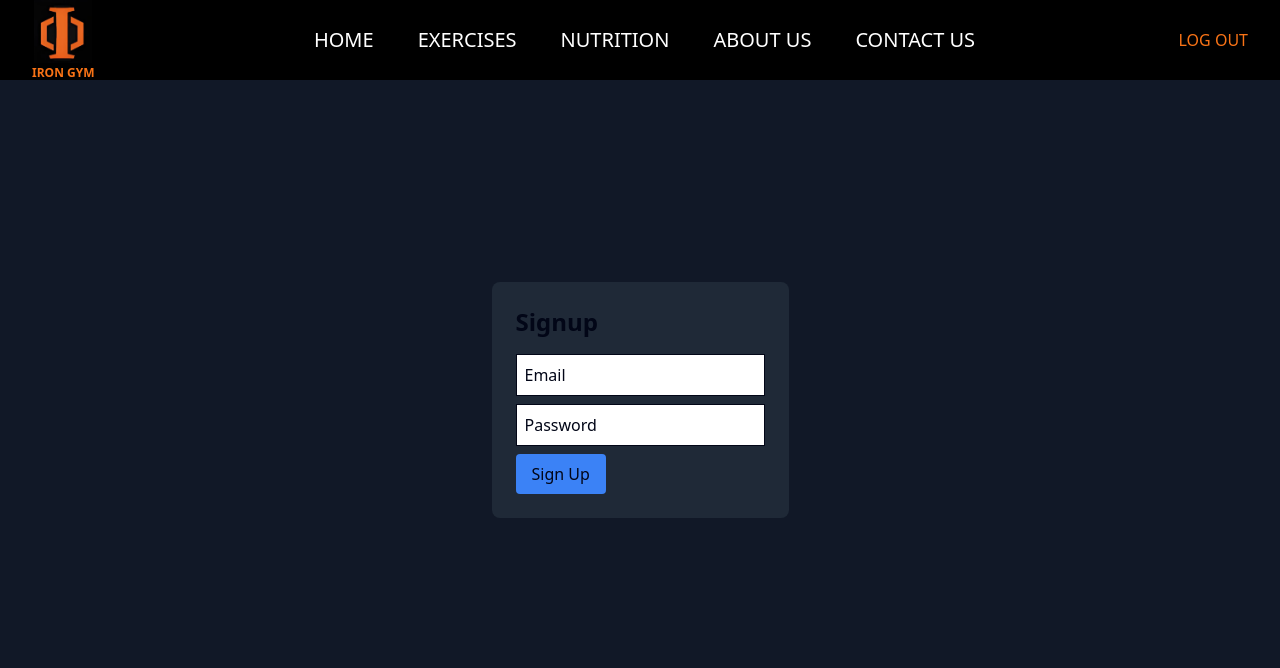
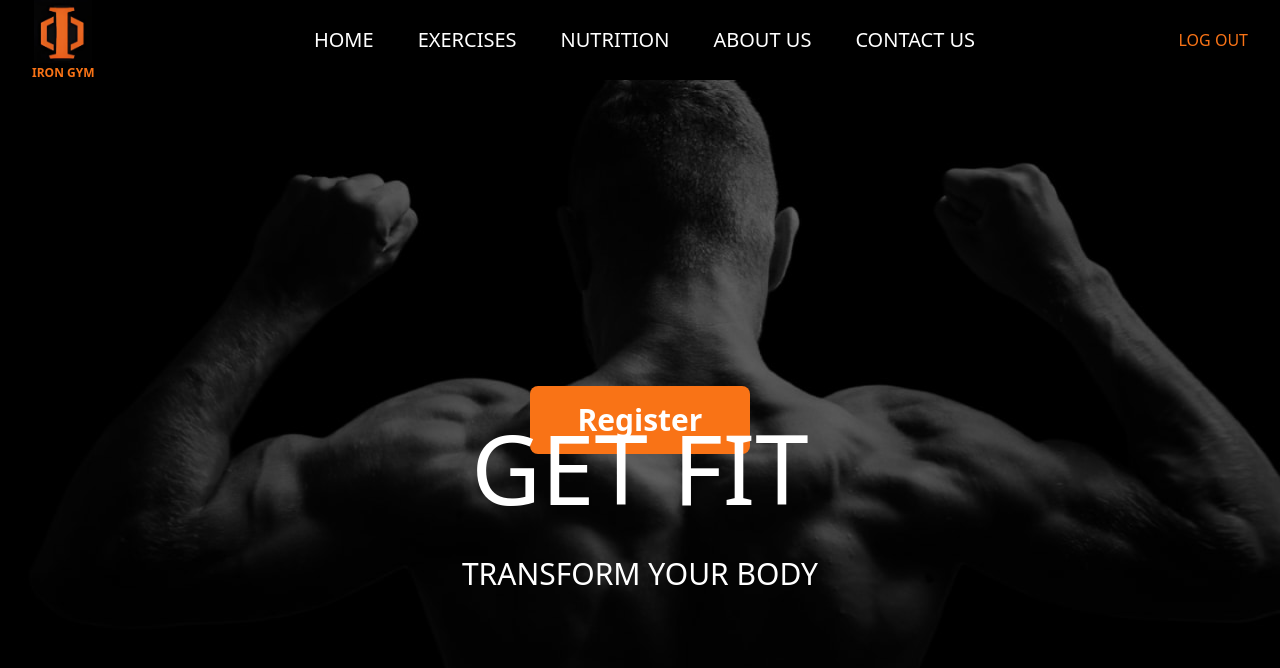
Before and after one commit to ferganiii/Iron-Gym, a React app in the folder iron-gym/: page /auth/signup in a window 1280 px wide. Shown: the top 668 px of the page. Built offline with nearby package versions, Linux system fonts and the light colour scheme; the HTML template or start-up script is replaced by a standard one; a web font is replaced by a local one.

Commit message:
Updated register design

```diff
--- a/iron-gym/src/Component/Home/Home.jsx
+++ b/iron-gym/src/Component/Home/Home.jsx
@@ -4,6 +4,7 @@ import bacKGROUND from '../../assets/bacKGROUND.jpeg';
 import imgeHome from '../../assets/imgeHome.jpeg';
 import man1Home from '../../assets/man1Home.png';
 import style from './Home.module.css';
+import { Link } from 'react-router-dom';
 
 export default function Home() {
   return (
@@ -26,7 +27,7 @@ export default function Home() {
             <h1 className="text-5xl sm:text-6xl md:text-8xl font-sans">GET FIT</h1>
             <p className="text-xl sm:text-2xl md:text-3xl mt-4 sm:mt-10">TRANSFORM YOUR BODY</p>
             <button className="mt-6 sm:mt-10 bg-orange-500 hover:bg-orange-600 text-white px-8 sm:px-12 py-3 sm:py-4 rounded-lg text-xl sm:text-2xl md:text-3xl font-semibold transition-transform duration-300 transform hover:scale-105">
-              Register
+             <Link to="auth/signup"> Register</Link>
             </button>
           </div>
         </div>
--- a/iron-gym/src/Component/SignUp/SignUp.jsx
+++ b/iron-gym/src/Component/SignUp/SignUp.jsx
@@ -1,30 +1,143 @@
 import { useState } from "react";
-import { useNavigate } from "react-router-dom";
+import { Link } from "react-router-dom";
+import bacKGROUND from "../../assets/bacKGROUND.jpeg";
 
 export default function Signup() {
-  const [email, setEmail] = useState("");
-  const [password, setPassword] = useState("");
-  const navigate = useNavigate();
-
-  const handleSignup = (e) => {
-    e.preventDefault();
-
-    // تخزين بيانات الحساب بشكل تجريبي
-    localStorage.setItem("userEmail", email);
-    localStorage.setItem("userPassword", password);
-
-    // تحويل المستخدم لصفحة تسجيل الدخول
-    navigate("/login");
-  };
+  const [showForm, setShowForm] = useState(false); // حالة التحكم في إظهار النموذج
 
   return (
-    <div className="min-h-screen flex items-center justify-center bg-gray-900 text-slate-950">
-      <form className="bg-gray-800 p-6 rounded-lg" onSubmit={handleSignup}>
-        <h2 className="text-2xl font-bold mb-4">Signup</h2>
-        <input type="email" placeholder="Email" className="block w-full mb-2 p-2" value={email} onChange={(e) => setEmail(e.target.value)} required />
-        <input type="password" placeholder="Password" className="block w-full mb-2 p-2" value={password} onChange={(e) => setPassword(e.target.value)} required />
-        <button type="submit" className="bg-blue-500 px-4 py-2 rounded">Sign Up</button>
-      </form>
+    <div className="relative w-full h-screen bg-black overflow-hidden">
+      {/* الخلفية */}
+      <img
+        src={bacKGROUND}
+        alt="Background"
+        className={`absolute inset-0 w-full h-full object-cover object-center transition-all duration-500 ${
+          showForm ? "blur-md" : "blur-0"
+        }`}
+      />
+
+      {/* طبقة التعتيم */}
+      <div
+        className={`absolute inset-0 bg-black transition-all duration-500 ${
+          showForm ? "opacity-70" : "opacity-60"
+        }`}
+      ></div>
+
+      {/* زر Register */}
+      {!showForm && (
+        <div className="absolute inset-0 flex justify-center items-center z-20">
+          <button
+            onClick={() => setShowForm(true)}
+            className="mt-6 sm:mt-10 bg-orange-500 hover:bg-orange-600 text-white px-8 sm:px-12 py-3 sm:py-4 rounded-lg text-xl sm:text-2xl md:text-3xl font-semibold transition-transform duration-300 transform hover:scale-105"
+          >
+            Register
+          </button>
+        </div>
+      )}
+
+      {/* النصوص "GET FIT" و "TRANSFORM YOUR BODY" */}
+      <div className="absolute inset-x-0 bottom-10 sm:bottom-24 flex flex-col items-center text-center text-white px-4 pb-10 sm:pb-28 z-20">
+        <h1 className="text-5xl sm:text-6xl md:text-8xl font-sans">GET FIT</h1>
+        <p className="text-xl sm:text-2xl md:text-3xl mt-4 sm:mt-10">
+          TRANSFORM YOUR BODY
+        </p>
+      </div>
+
+      {/* نموذج التسجيل */}
+      {showForm && (
+        <div className="absolute inset-0 flex justify-center items-center z-30">
+          <div className="w-[400px] sm:w-[450px] bg-opacity-30 backdrop-blur-lg p-8 rounded-xl border border-blue-400 shadow-lg text-white relative">
+
+            {/* عنوان التسجيل */}
+            <div className="flex justify-between mb-6 border-b border-gray-500 pb-2">
+              <button className="text-gray-300">LOG IN</button>
+              <button className="text-white border-b-2 border-white">
+                SIGN UP
+              </button>
+            </div>
+
+            {/* نموذج الإدخال */}
+            <form>
+            <div className="space-y-4">
+  {/* Name Input */}
+  <div>
+    <label className="text-white  ">Name *</label>
+    <input
+      type="text"
+      placeholder="Enter your name"
+      className="w-full mt-3 p-2 bg-transparent border border-red-500 rounded-md focus:outline-none focus:ring-2 focus:ring-red-500 placeholder-gray-400"
+    />
+  </div>
+
+  {/* E-MAIL Input */}
+  <div>
+    <label className="text-white  ">E-MAIL *</label>
+    <input
+      type="email"
+      placeholder="Enter your E-mail"
+      className="w-full mt-3 p-2 bg-transparent border border-red-500 rounded-md focus:outline-none focus:ring-2 focus:ring-red-500 placeholder-gray-400"
+    />
+  </div>
+
+  {/* Phone Input */}
+  <div>
+    <label className="text-white  ">Phone *</label>
+    <input
+      type="text"
+      placeholder="Enter phone number"
+      className="w-full mt-3 p-2 bg-transparent border border-red-500 rounded-md focus:outline-none focus:ring-2 focus:ring-red-500 placeholder-gray-400"
+    />
+  </div>
+
+  {/* Password Input */}
+  <div>
+    <label className="text-white  ">Password *</label>
+    <input
+      type="password"
+      placeholder="Enter password"
+      className="w-full mt-3 p-2 bg-transparent border border-red-500 rounded-md focus:outline-none focus:ring-2 focus:ring-red-500 placeholder-gray-400"
+    />
+  </div>
+
+  {/* Confirm Password Input */}
+  <div>
+    <label className="text-white  ">Confirm password *</label>
+    <input
+      type="password"
+      placeholder="Re-enter password"
+      className="w-full mt-3 p-2 bg-transparent border border-red-500 rounded-md focus:outline-none focus:ring-2 focus:ring-red-500 placeholder-gray-400"
+    />
+  </div>
+</div>
+
+
+              {/* زر التسجيل */}
+              <button
+                type="submit"
+                className="w-full mt-4 p-2 border border-white text-white rounded-md hover:bg-white hover:text-black transition"
+              >
+                SIGN UP NOW
+              </button>
+            </form>
+
+            {/* رابط تسجيل الدخول */}
+            <p className="text-center text-sm mt-4 text-gray-400">
+              Already have an account?{" "}
+              <Link to="/login" className="text-red-400 hover:underline">
+                Log in
+              </Link>
+            </p>
+
+            {/* زر الإغلاق */}
+            <button
+              onClick={() => setShowForm(false)}
+              className="absolute top-4 right-4 text-white text-xl hover:text-red-500"
+            >
+              ✖
+            </button>
+          </div>
+        </div>
+      )}
     </div>
   );
 }
```
Also changed, not shown: 1 other file (tests, documents, lock files or other folders).
